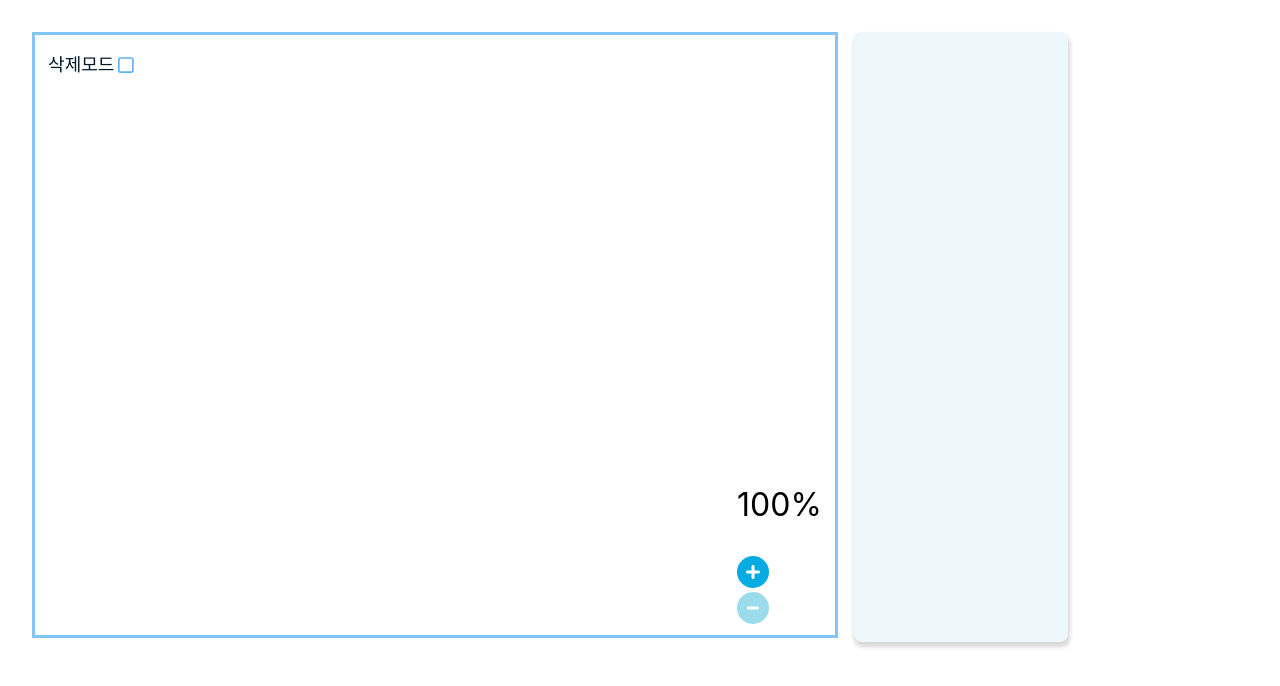
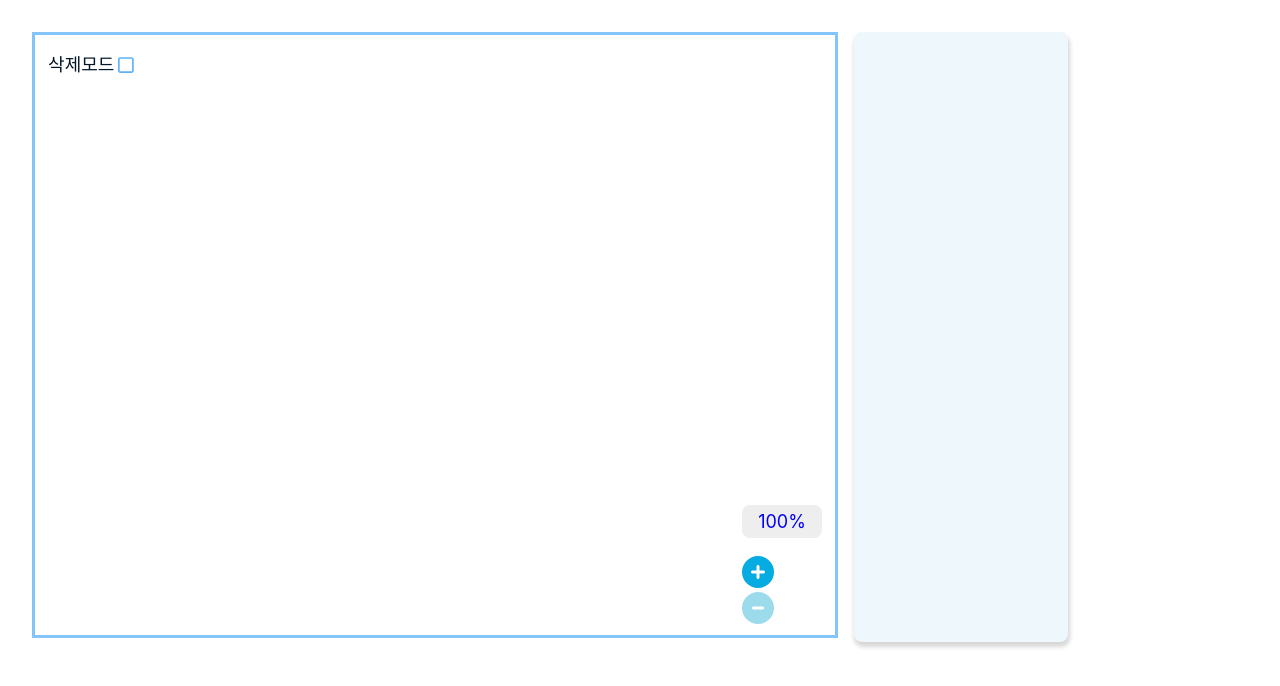
Before and after one commit to yunanah/draw-and-remove-canvas, a React (Create React App) app: page / in a window 1280 px wide. Shown: the top 686 px of the page. Built offline with nearby package versions, Linux system fonts and the light colour scheme.

Commit message:
💄 canvas scale rate text

```diff
--- a/src/App.scss
+++ b/src/App.scss
@@ -40,9 +40,18 @@
     flex-direction: column;
     font-size: 32px;
 
+    p {
+      font-size: 18px;
+      color:blue;
+      padding: 6px 16px;
+      background-color: #eee;
+      border-radius: 8px;
+    }
+
     .zoom-in {
       margin-bottom: 4px;
       color:rgb(6, 171, 226);
+      z-index: 2;
 
       &:hover {
         color:rgb(75, 191, 241);
@@ -51,6 +60,7 @@
 
     .zoom-out {
       color:rgb(155, 219, 235);
+      z-index: 2;
 
       &:hover {
         color:rgb(123, 202, 236);
```
